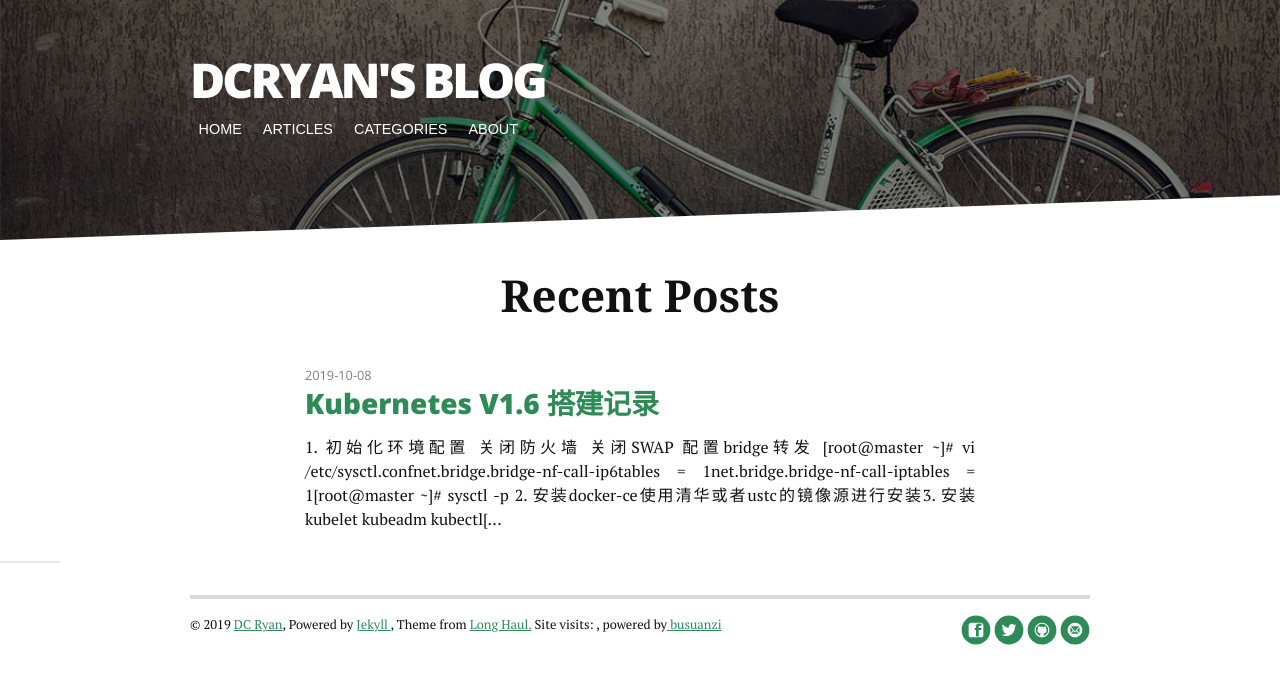
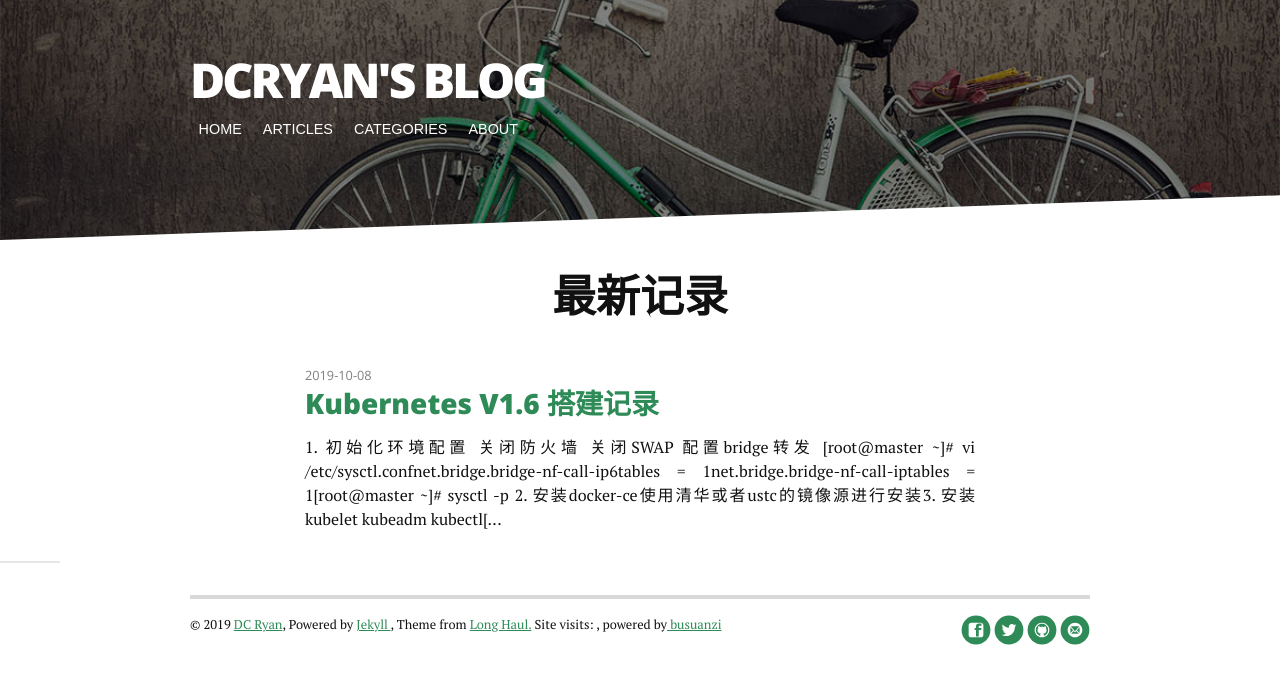
Before and after one commit to halcity/halcity.github.io, a Jekyll site: the page built from index.html, in a window 1280 px wide. Shown: the top 684 px of the page. Built offline with Jekyll 4.4.1, drawn with Linux system fonts in a browser that asks for light colours; nearby versions of some CDN libraries; the list of posts is cut into pages by our own code; comment, search, counter and statistics services are not loaded.

Commit message:
Update index.html

```diff
--- a/index.html
+++ b/index.html
@@ -4,7 +4,7 @@
 ---
 
 <div class="home" id="home">
-  <h1 class="pageTitle">Recent Posts</h1>
+  <h1 class="pageTitle">最新记录</h1>
   <ul class="posts noList">
     {% for post in paginator.posts %}
       <li>
```
